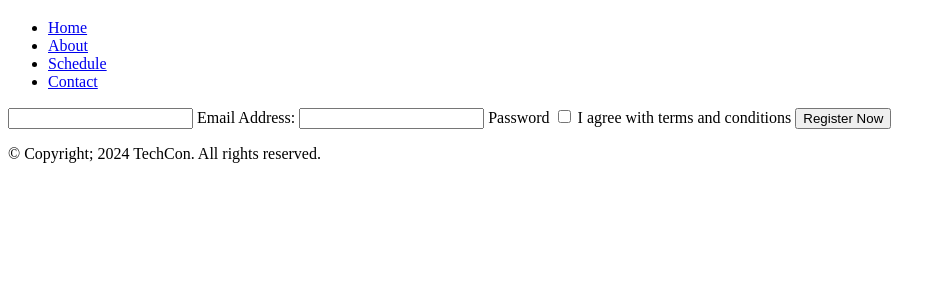
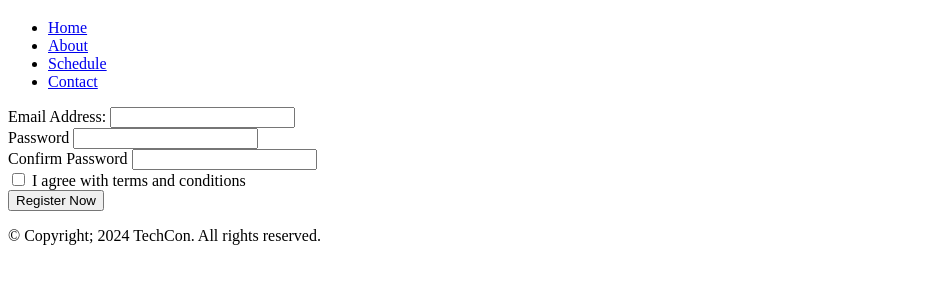
Before and after one commit to kuimercy/TechCon_HTML, a plain HTML site: page techcon_website/register.html in a window 1280 px wide. Shown: the part 61-344 px from the top of the page, without its empty margins (0-946 px from the left). Drawn offline with Linux system fonts and the light colour scheme.

Commit message:
Update register.html

```diff
--- a/techcon_website/register.html
+++ b/techcon_website/register.html
@@ -18,14 +18,31 @@
         </nav>
     </header>
     <main>
-        <form>
+        <form action="submit_registration.html" method="post">
+            <div>
+                <label for="email">Email Address:</label>
             <input type="email">
-            <label for="email">Email Address:</label>
+
+        </div>
+        <div>
+            <label for="password">Password</label>
             <input type="password">
-            <label for="password">Password</label>
-            <input type="checkbox">
+
+        </div>
+        <div>
+            <div>
+                <label for="confirm-password">Confirm Password</label>
+                <input type="password">
+
+            </div>
+        </div>
+            <div>
+                <input type="checkbox">
             <label for="terms">I agree with terms and conditions</label>
+            </div>
+            <div>
             <button type="submit">Register Now</button>
+        </div>
         </form>
     </main>
     <footer>
```
